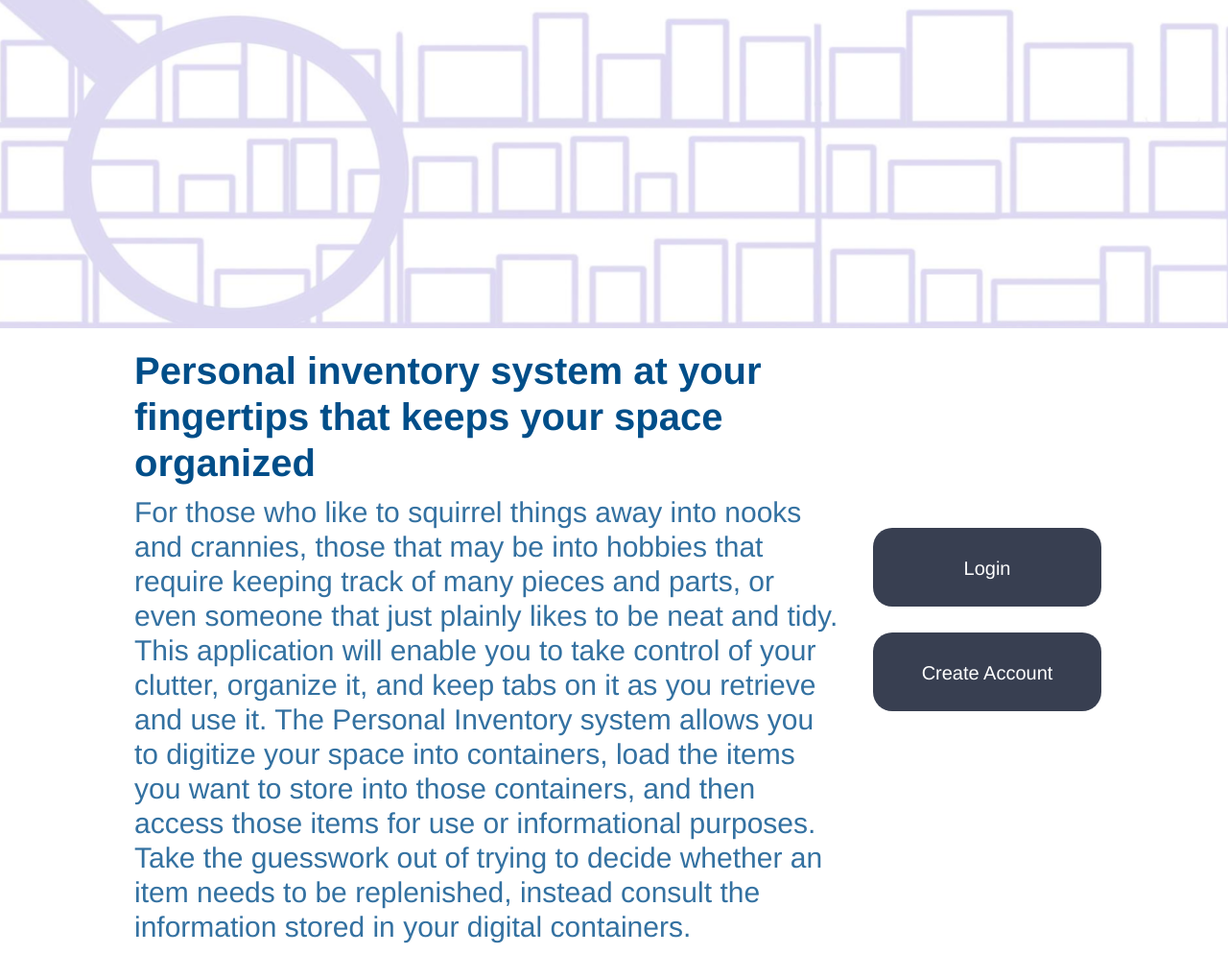
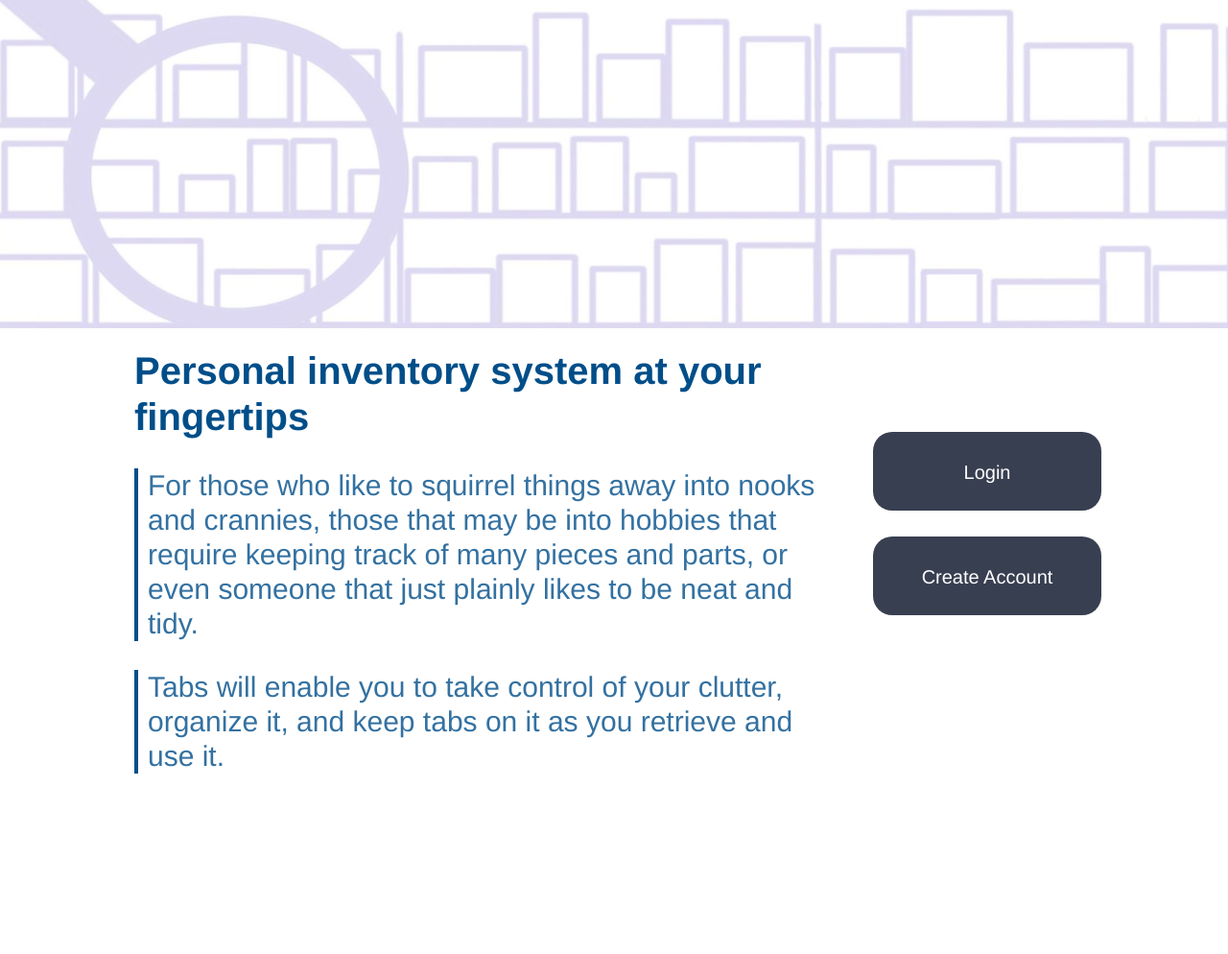
Before and after one commit to rlawson8/PersonalInventorySystem, a Flask app: page / in a window 1280 px wide. Shown: the part 55-1049 px from the top of the page at 96% size. After the commit the page ends 861 px from the top, so only its background shows below. Run offline with Flask 2, Linux system fonts and the light colour scheme; parts of the project's set-up code (start-up, migrations or seed data) failed here and were passed over; some libraries are stand-ins or nearby versions.

Commit message:
Updated home page

```diff
--- a/static/HomePageStyle.css
+++ b/static/HomePageStyle.css
@@ -32,7 +32,7 @@ h3 {
 
 }
 .col-md-3 {
-    margin-top: 208px;
+    margin-top: 108px;
 }
 .login {
     width: 238px;
@@ -64,3 +64,7 @@ h3 {
     max-width: 100%;
     height: auto;
 }
+.vLine {
+    border-left: 4px solid #004E89;
+    padding-left: 10px;
+}
--- a/templates/HomePage.html
+++ b/templates/HomePage.html
@@ -42,8 +42,11 @@
 <div class="container-fluid">
     <div class="row">
       <div class="col-md-8 col-sm-6">
-        <h3>Personal inventory system at your fingertips that keeps your space organized</h3>
-        <p>For those who like to squirrel things away into nooks and crannies, those that may be into hobbies that require keeping track of many pieces and parts, or even someone that just plainly likes to be neat and tidy. This application will enable you to take control of your clutter, organize it, and keep tabs on it as you retrieve and use it. The Personal Inventory system allows you to digitize your space into containers, load the items you want to store into those containers, and then access those items for use or informational purposes. Take the guesswork out of trying to decide whether an item needs to be replenished, instead consult the information stored in your digital containers.  </p>
+        <h3>Personal inventory system at your fingertips</h3>
+        <br>
+        <p class="vLine">For those who like to squirrel things away into nooks and crannies, those that may be into hobbies that require keeping track of many pieces and parts, or even someone that just plainly likes to be neat and tidy.</p>
+        <br>
+        <p class="vLine">Tabs will enable you to take control of your clutter, organize it, and keep tabs on it as you retrieve and use it.</p>
       </div>
       <div class="col-md-3 col-sm-6">
         <a href="/login" class="btn login" role="button" id="login">Login</a>
```
